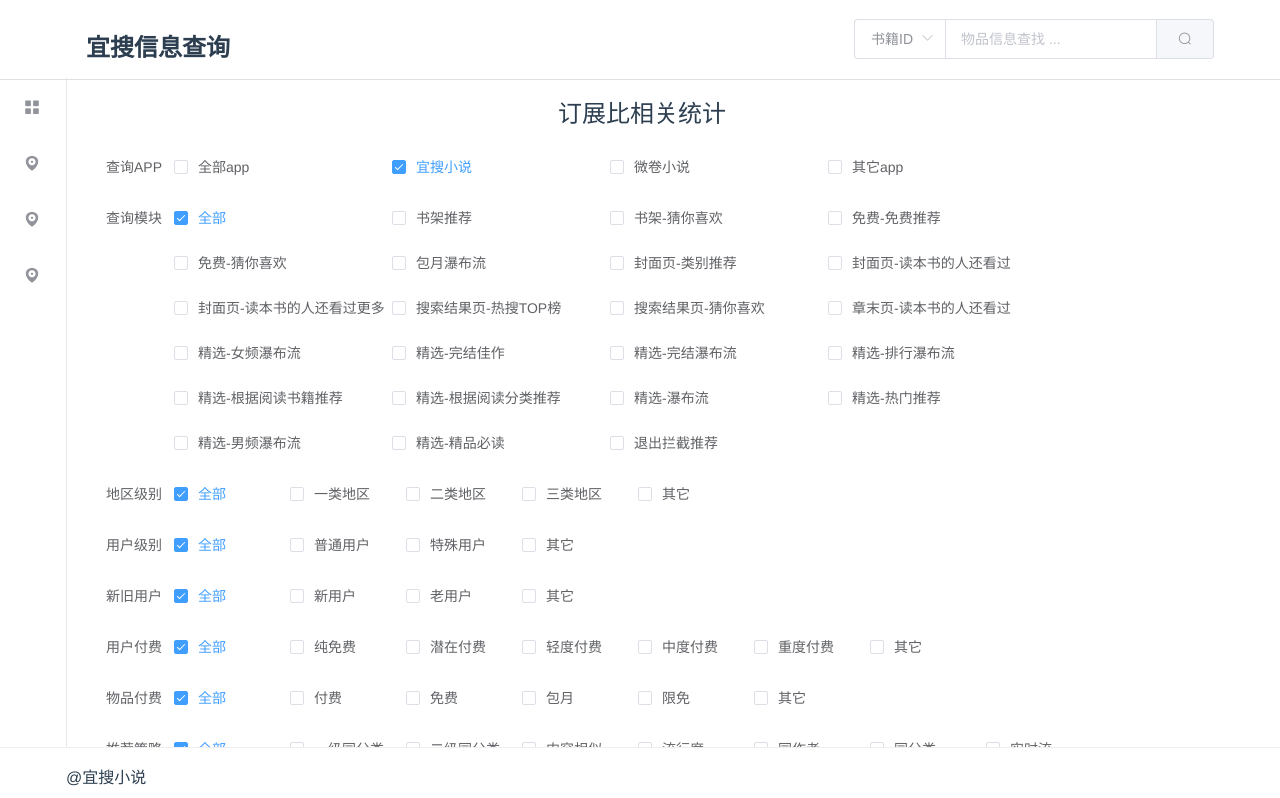
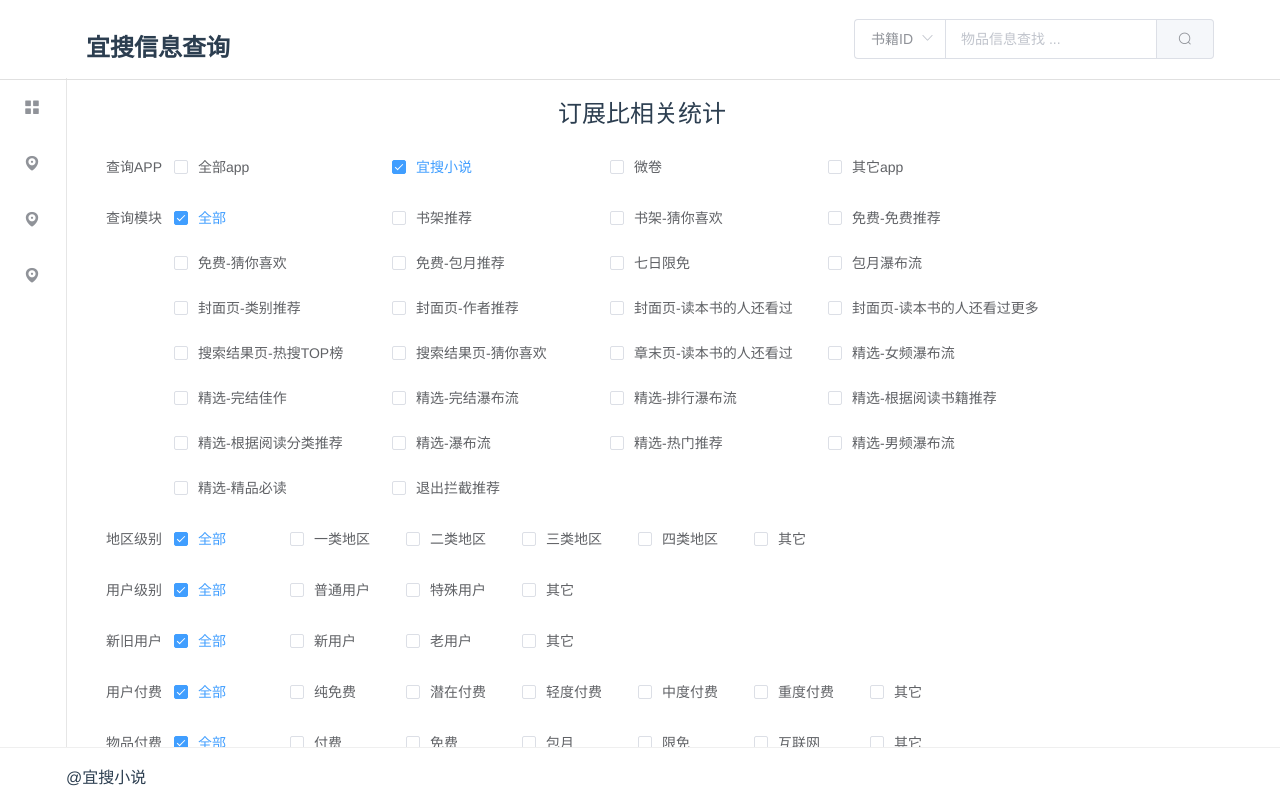
Before and after one commit to dingjingmaster/easou-web, a Vue app: page /#/main_exhibit in a window 1280 px wide. Shown: the top 798 px of the page. Built offline with nearby package versions, Linux system fonts and the light colour scheme.

Commit message:
界面修改

```diff
--- a/src/pages/MainExhibit.vue
+++ b/src/pages/MainExhibit.vue
@@ -476,7 +476,7 @@ export default {
         }],
         disabledDate (time) {
           const dt = new Date()
-          dt.setUTCFullYear(2018, 11, 12)
+          dt.setUTCFullYear(2018, 10, 30)
           return time.getTime() < dt.getTime()
         }
       },
@@ -502,7 +502,7 @@ export default {
       app: [
         {label: '全部app', name: 'allApp'},
         {label: '宜搜小说', name: 'easouApp'},
-        {label: '微卷小说', name: 'weijuanApp'},
+        {label: '微卷', name: 'weijuanApp'},
         {label: '其它app', name: 'othApp'}
       ],
       module: [
@@ -511,8 +511,11 @@ export default {
         {label: '书架-猜你喜欢', name: 'shfGusMdl'},
         {label: '免费-免费推荐', name: 'freRecMdl'},
         {label: '免费-猜你喜欢', name: 'freGusMdl'},
+        {label: '免费-包月推荐', name: 'freByRecMdl'},
+        {label: '七日限免', name: 'fre7TfMdl'},
         {label: '包月瀑布流', name: 'monStmMdl'},
         {label: '封面页-类别推荐', name: 'foeCateRecMdl'},
+        {label: '封面页-作者推荐', name: 'foeAutRecMdl'},
         {label: '封面页-读本书的人还看过', name: 'foeRedRedMdl'},
         {label: '封面页-读本书的人还看过更多', name: 'foeRedMorMdl'},
         {label: '搜索结果页-热搜TOP榜', name: 'sehResTopMdl'},
@@ -535,6 +538,7 @@ export default {
         {label: '一类地区', name: 'oneArea'},
         {label: '二类地区', name: 'twoArea'},
         {label: '三类地区', name: 'trdArea'},
+        {label: '四类地区', name: 'fthArea'},
         {label: '其它', name: 'othArea'}
       ],
       userLevel: [
@@ -564,6 +568,7 @@ export default {
         {label: '免费', name: 'freItmFee'},
         {label: '包月', name: 'monItmFee'},
         {label: '限免', name: 'tfItmFee'},
+        {label: '互联网', name: 'allFreItmFee'},
         {label: '其它', name: 'othItmFee'}
       ],
       strategy: [
```
Also changed, not shown: 6 other files (tests, documents, lock files or other folders).
